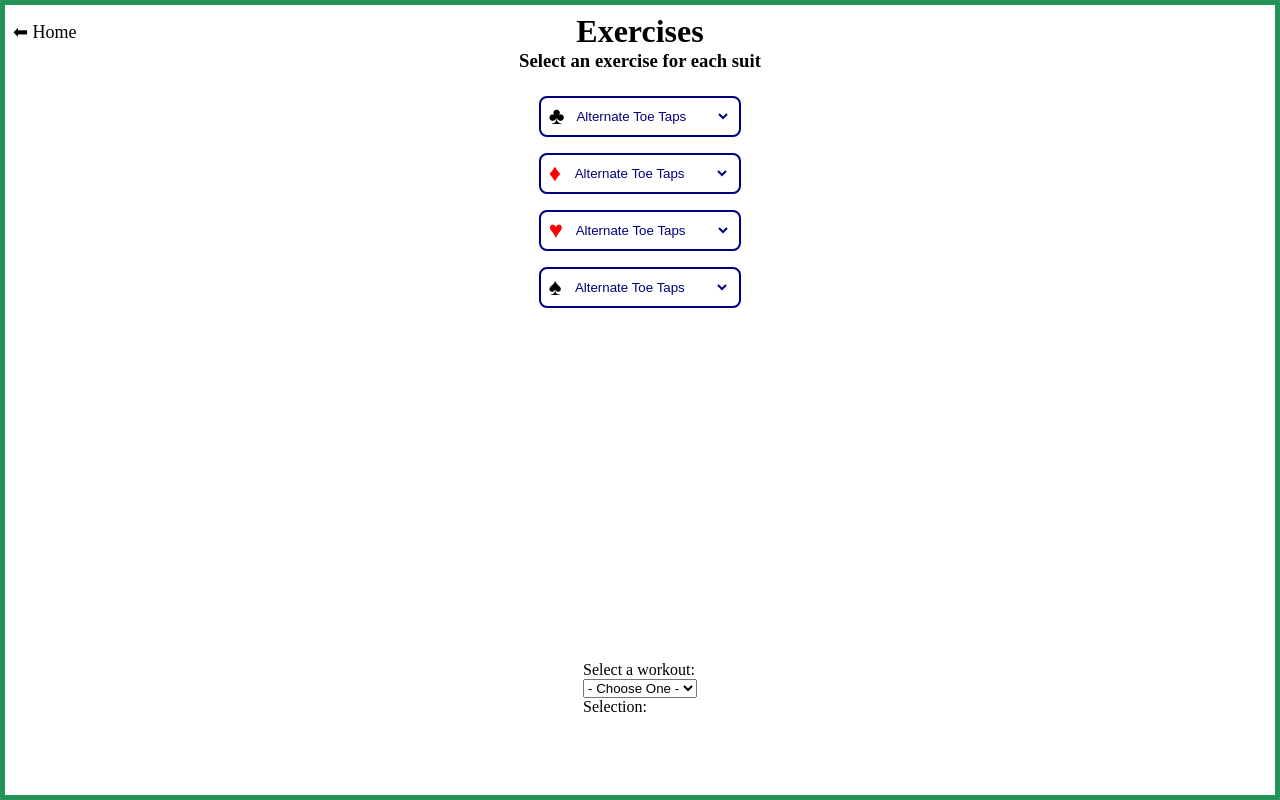
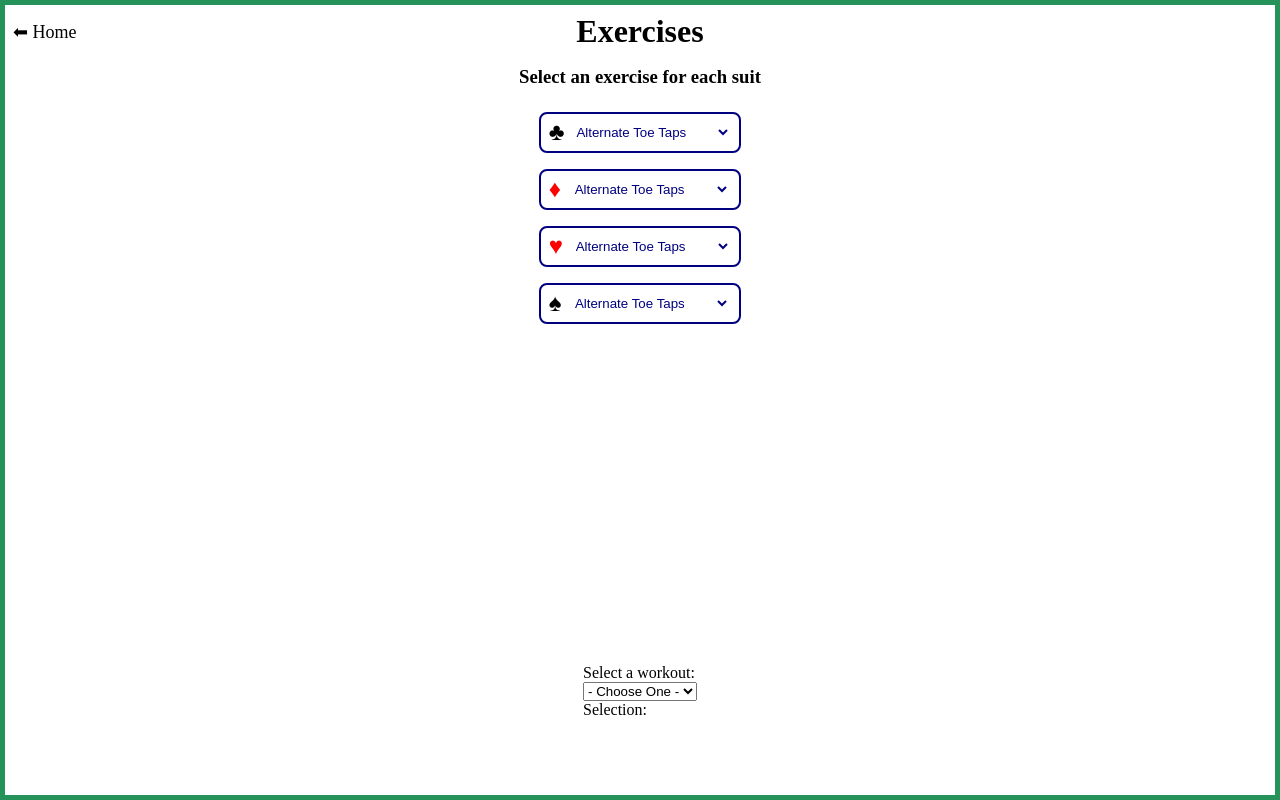
Before and after one commit to GMSoudersJr/card-workout, a SvelteKit app: page /exercises in a window 1280 px wide. Built offline with nearby package versions, Linux system fonts and the light colour scheme.

Commit message:
Update the layout of the exercises route

```diff
--- a/src/routes/exercises/+layout.svelte
+++ b/src/routes/exercises/+layout.svelte
@@ -3,9 +3,7 @@
 
 <main>
   <div class="nav-and-heading">
-    <a href="/" class="nav-link">
-      ⬅ Home
-    </a>
+    <a href="/" class="nav-link"> ⬅ Home </a>
     <h1 class="heading">Exercises</h1>
   </div>
   <slot />
@@ -18,6 +16,7 @@
     display: grid;
     grid-template-columns: 1fr;
     grid-template-rows: min-content 1fr;
+    row-gap: 1rem;
   }
   .nav-and-heading {
     width: 100%;
```
